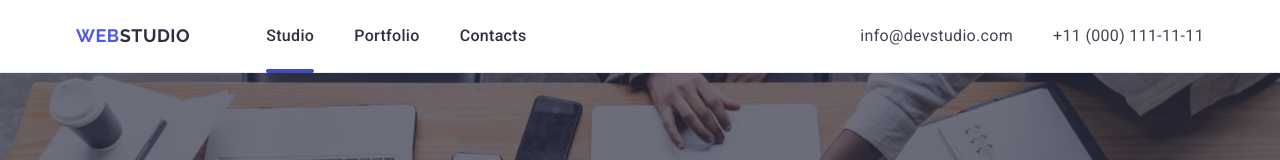
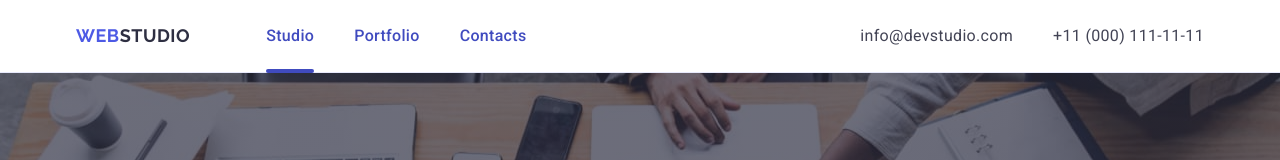
Before and after one commit to AnnaP-G/goit-markup-hw-04, a plain HTML site: page index.html in a window 1280 px wide. Shown: the top 160 px of the page. Drawn offline with nearby package versions, Linux system fonts and the light colour scheme.

Commit message:
homework4

```diff
--- a/css/styles.css
+++ b/css/styles.css
@@ -100,7 +100,7 @@ img {
 }
 
 .header-menu-link {
-    color: var(--NAVY-BLUE, #2E2F42);
+    color: #404bbf;
     font-size: 16px;
     font-weight: 500;
     line-height: 1.5;
```
